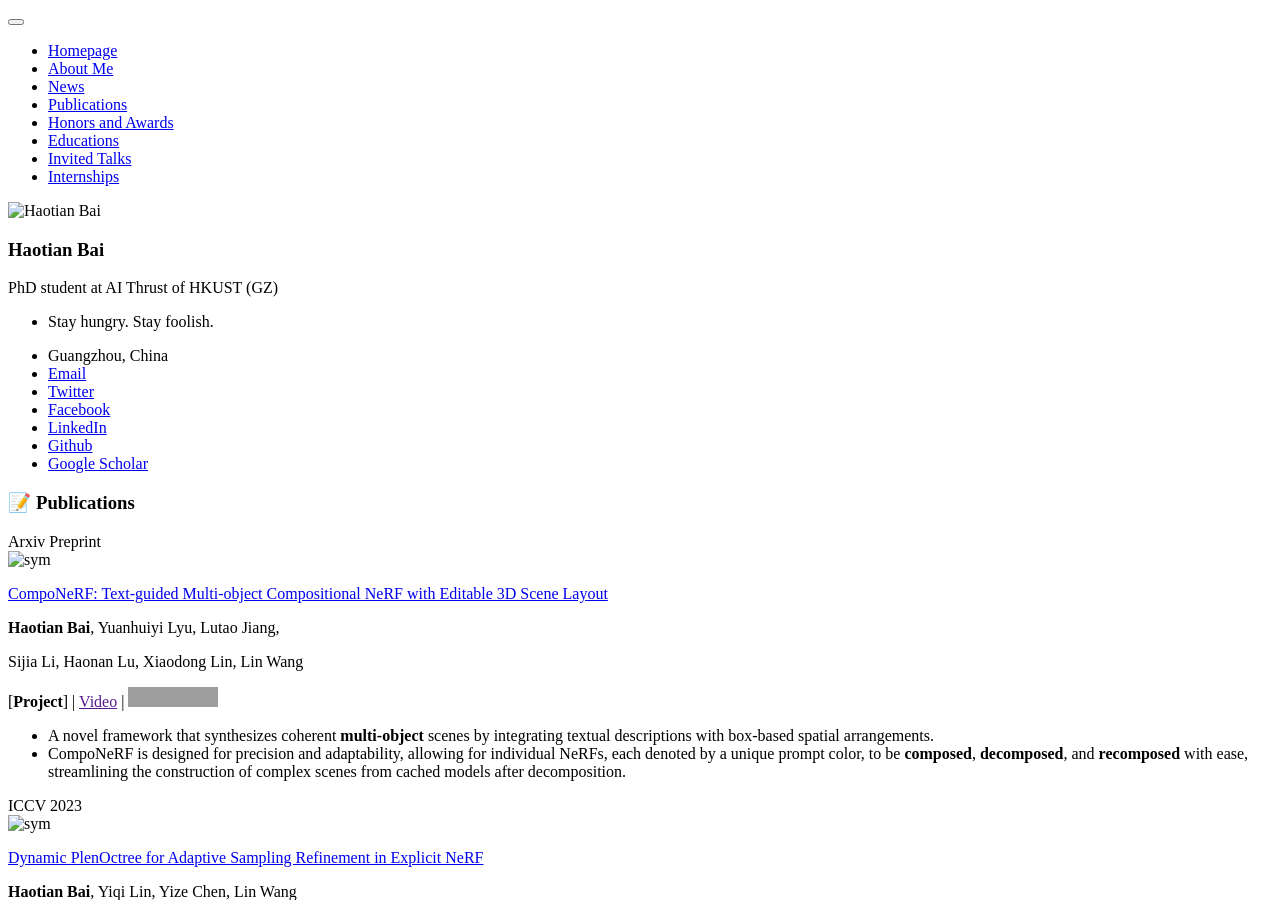
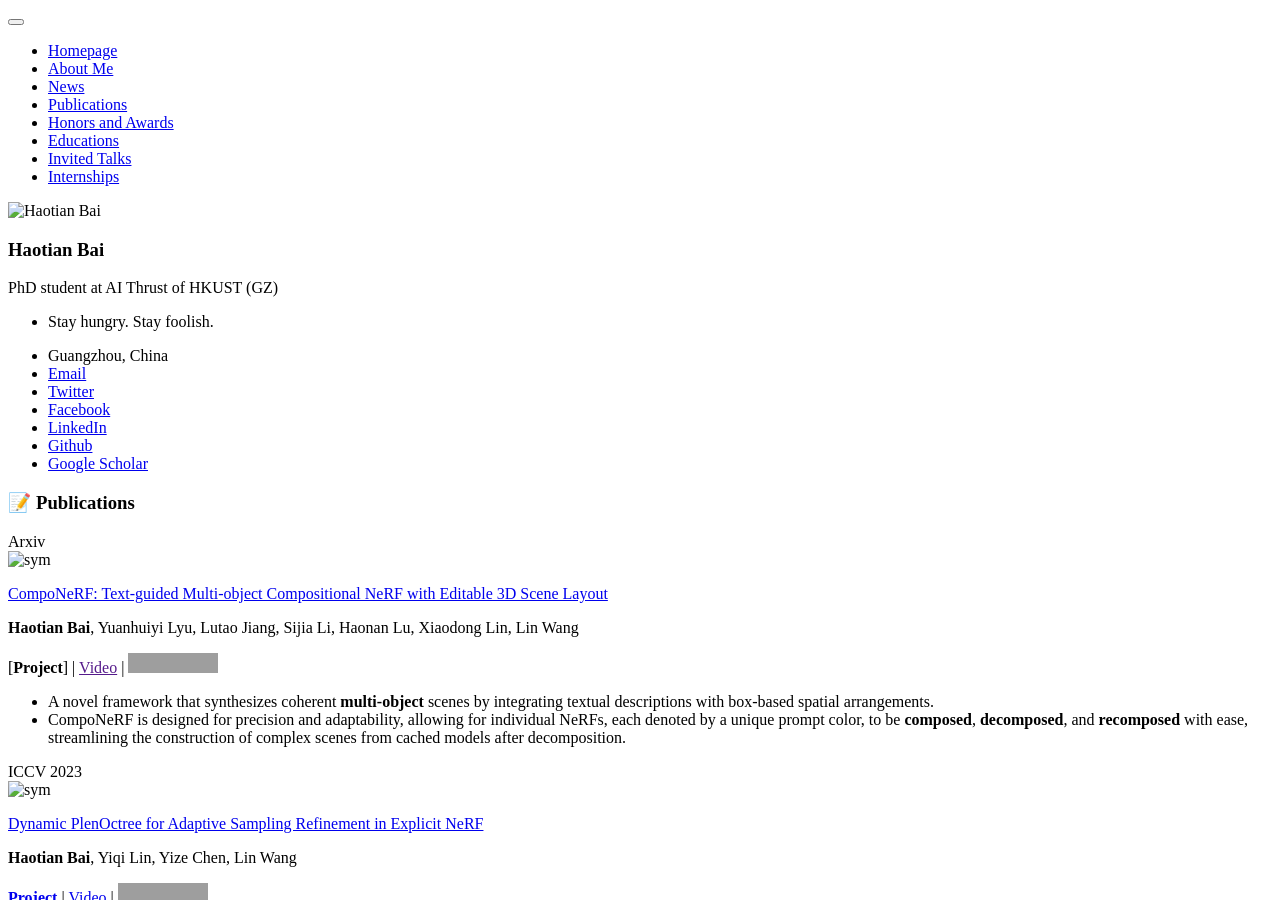
Before and after one commit to hbai98/hbai98.github.io, a Jekyll site: the page built from _pages/includes/pub.md, in a window 1280 px wide and 900 px high. Built offline with Jekyll 4.4.1, drawn with Linux system fonts in a browser that asks for light colours; our own code applies the rules of GitHub Pages for plain Markdown files; grey boxes are pictures that could not be loaded.

Commit message:
componerf debug.

```diff
--- a/_pages/includes/pub.md
+++ b/_pages/includes/pub.md
@@ -1,16 +1,14 @@
 # 📝 Publications
-<div class='paper-box'><div class='paper-box-image'><div><div class="badge">Arxiv Preprint</div><img src='images/componerf.png' alt="sym" width="100%"></div></div>
+<div class='paper-box'><div class='paper-box-image'><div><div class="badge">Arxiv</div><img src='images/componerf.png' alt="sym" width="100%"></div></div>
 <div class='paper-box-text' markdown="1">
 
 [CompoNeRF: Text-guided Multi-object Compositional NeRF with Editable 3D
 Scene Layout](https://arxiv.org/abs/2303.13843)
 
 **Haotian Bai**, Yuanhuiyi Lyu, Lutao Jiang,
-
 Sijia Li, Haonan Lu, Xiaodong Lin, Lin Wang
 
-[**Project**]
-<strong><span class='show_paper_citations' data='DIy4cA0AAAAJ:YsMSGLbcyi4C'></span></strong>\| [Video]() \| [![](https://img.shields.io/github/stars/hbai98/Componerf?style=social)](https://github.com/hbai98/Componerf)
+[**Project**] <strong><span class='show_paper_citations' data='DIy4cA0AAAAJ:YsMSGLbcyi4C'></span></strong>\| [Video]() \| [![](https://img.shields.io/github/stars/hbai98/Componerf?style=social)](https://github.com/hbai98/Componerf)
 
 - A novel framework that synthesizes coherent **multi-object** scenes by integrating textual descriptions with box-based spatial arrangements.
 - CompoNeRF is designed for precision and adaptability, allowing for individual NeRFs, each denoted by a unique prompt color, to be **composed**, **decomposed**, and **recomposed** with ease, streamlining the construction of complex scenes from cached models after decomposition.
```
